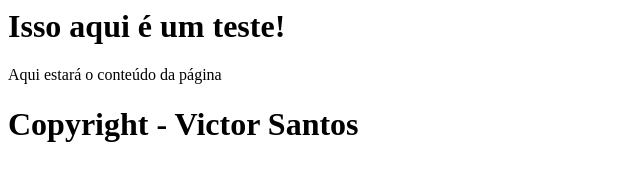
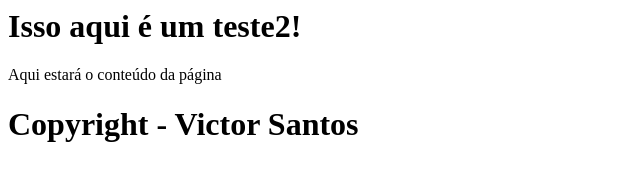
Before and after one commit to ViictorHFz/new_projectTest, a plain HTML site: page index.html in a window 1280 px wide. Shown: the full height of the page, 0-640 px from the left. Drawn offline with Linux system fonts and the light colour scheme.

Commit message:
Atualizando o teste

```diff
--- a/index.html
+++ b/index.html
@@ -4,7 +4,7 @@
     </head>
 
     <body>
-        <h1>Isso aqui é um teste!</h1>
+        <h1>Isso aqui é um teste2!</h1>
         <p>Aqui estará o conteúdo da página</p>
         <h1>Copyright - Victor Santos</h1>
     </body>
```
